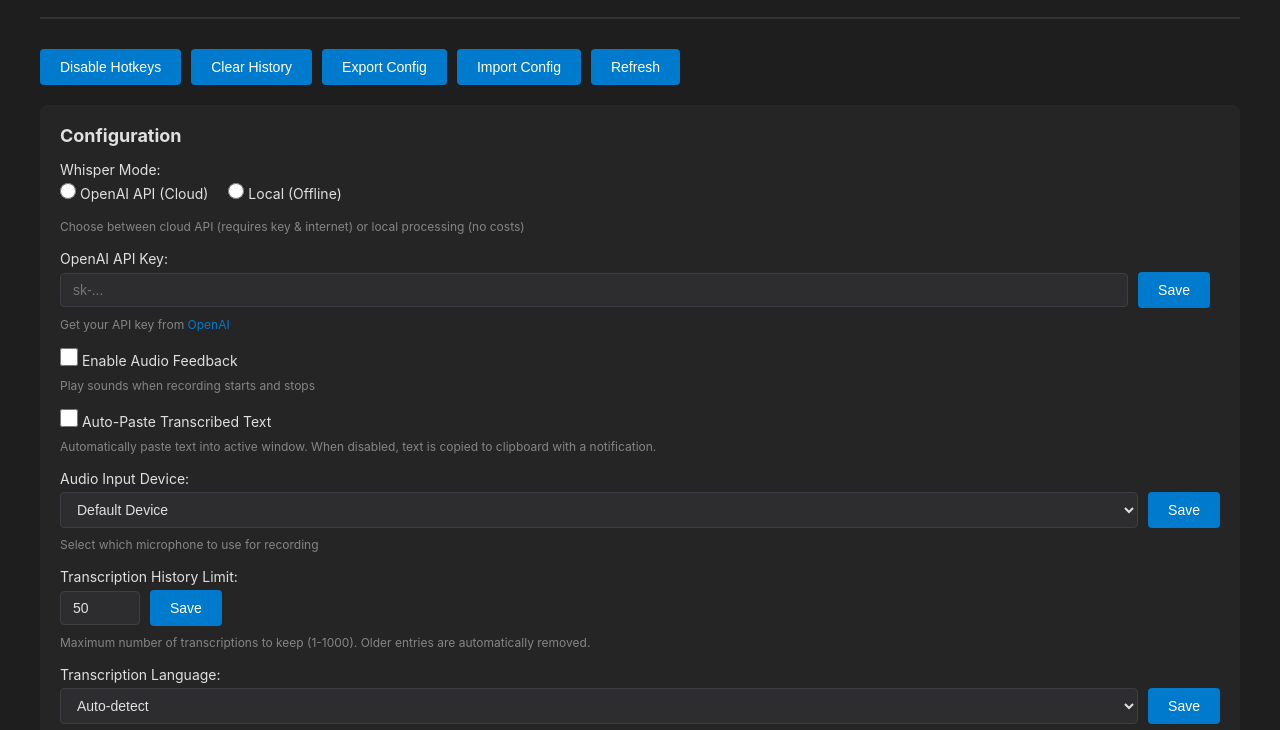
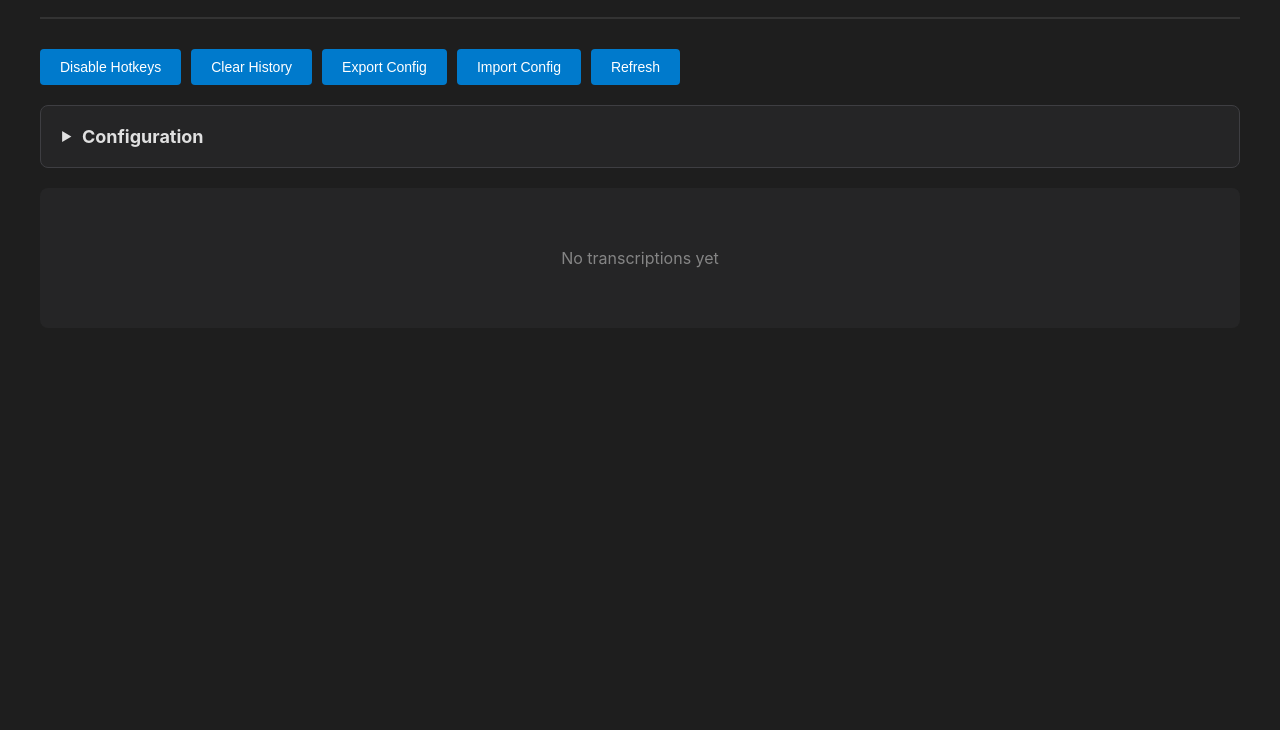
Before and after one commit to neon-fish/speech-to-paste, a website: page public/index.html in a window 1280 px wide. Shown: the part 52-782 px from the top of the page. Drawn offline with Linux system fonts and the light colour scheme; no server answers.

Commit message:
feat: enhance configuration section with collapsible details and improved styling

```diff
--- a/public/index.html
+++ b/public/index.html
@@ -26,8 +26,8 @@
       <button onclick="location.reload()">Refresh</button>
     </div>
 
-    <div class="config-section">
-      <h2>Configuration</h2>
+    <details class="config-section">
+      <summary><h2>Configuration</h2></summary>
 
       <div class="config-item">
         <label>Whisper Mode:</label>
@@ -219,7 +219,7 @@
         </ul>
         <small>Note: Use the application's console output to see the actual key code when you press a key.</small>
       </div>
-    </div>
+    </details>
 
     <div class="transcriptions" id="transcriptions">
       <div class="empty-state">No transcriptions yet</div>
--- a/public/style.css
+++ b/public/style.css
@@ -122,13 +122,47 @@ button:disabled {
 .config-section {
   background: #252526;
   border-radius: 8px;
+  padding: 0;
+  margin-bottom: 20px;
+  border: 1px solid #3e3e42;
+}
+
+.config-section summary {
   padding: 20px;
-  margin-bottom: 20px;
+  cursor: pointer;
+  user-select: none;
+  list-style: none;
+  display: flex;
+  align-items: center;
+}
+
+.config-section summary::-webkit-details-marker {
+  display: none;
+}
+
+.config-section summary::before {
+  content: '▶';
+  display: inline-block;
+  margin-right: 10px;
+  transition: transform 0.2s;
+  font-size: 12px;
+}
+
+.config-section[open] summary::before {
+  transform: rotate(90deg);
+}
+
+.config-section summary:hover {
+  background: #2d2d30;
+}
+
+.config-section > div {
+  padding: 0 20px 20px 20px;
 }
 
 .config-section h2 {
   font-size: 18px;
-  margin-bottom: 15px;
+  margin: 0;
 }
 
 .config-item {
```
